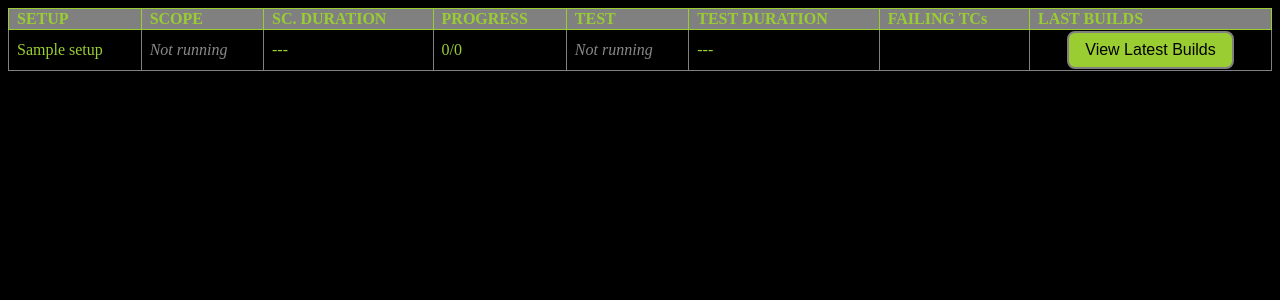
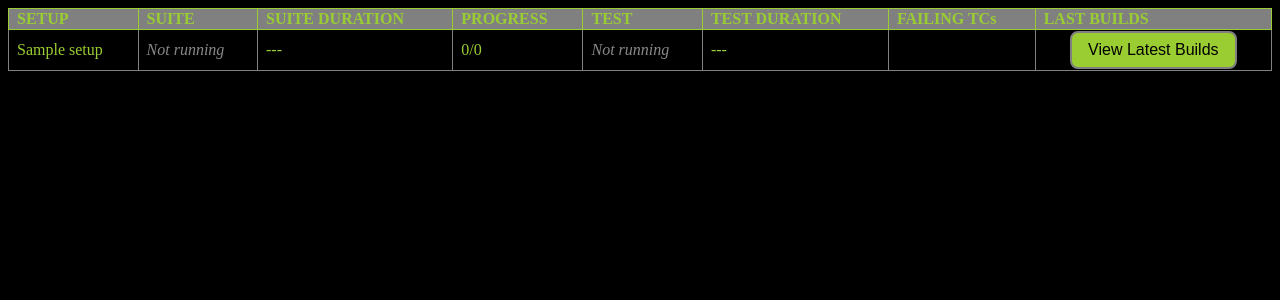
Before and after one commit to piotrsuchy/jenkins-ci-results-website, a Flask app: template app/templates/index.html in a window 1280 px wide. Shown: the top 300 px of the page. Run offline with Flask 3, Linux system fonts and the light colour scheme; the template is opened without the code that fills it: most values are stand-ins (such as "Sample title", 1, 10 or a date in 2020); parts of the project's set-up code (start-up, migrations or seed data) failed here and were passed over.

Commit message:
Removed abundant imports files and functions

```diff
--- a/app/blueprints/web_routes.py
+++ b/app/blueprints/web_routes.py
@@ -3,7 +3,6 @@ from flask import Blueprint, render_template, jsonify
 # Import utilities
 from ..utils.db_utils import get_db_connection, tuple_to_dict, release_db_connection
 from ..utils.jenkins_utils import fetch_data_for_setup
-from ..progress_manager import ProgressManager
 
 web = Blueprint('web', __name__)
 
--- a/app/templates/index.html
+++ b/app/templates/index.html
@@ -10,8 +10,8 @@
     <table>
         <tr>
             <th>SETUP</th>
-            <th>SCOPE</th>
-            <th>SC. DURATION</th>
+            <th>SUITE</th>
+            <th>SUITE DURATION</th>
             <th>PROGRESS</th>
             <th>TEST</th>
             <th>TEST DURATION</th>
--- a/app/utils/db_utils.py
+++ b/app/utils/db_utils.py
@@ -1,8 +1,6 @@
 # db_utils.py
 
 # utility functions related to databases
-import psycopg2
-from psycopg2 import sql
 import os
 from dotenv import load_dotenv
 from psycopg2.pool import SimpleConnectionPool
```
Also changed, not shown: datetime_check.py (deleted, +0 -9 lines), tests/utils/db_utils.py (+1 -4 lines).
